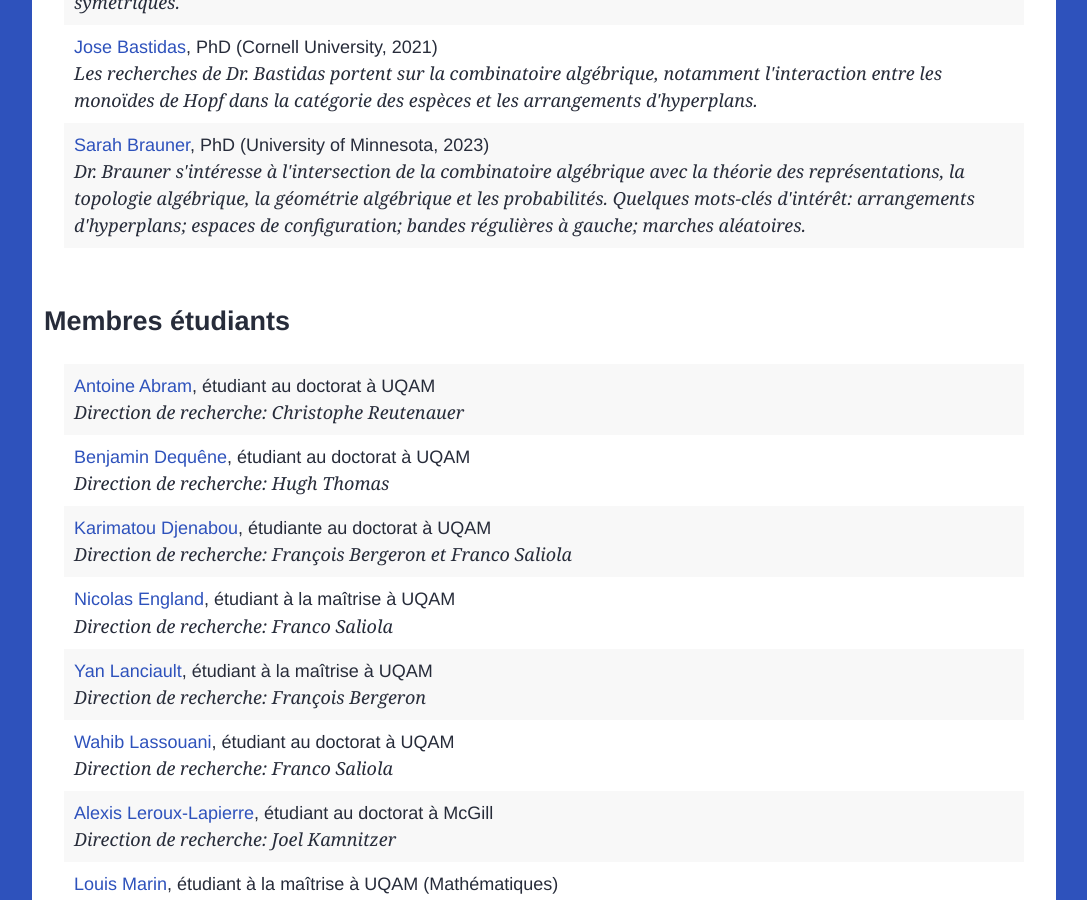
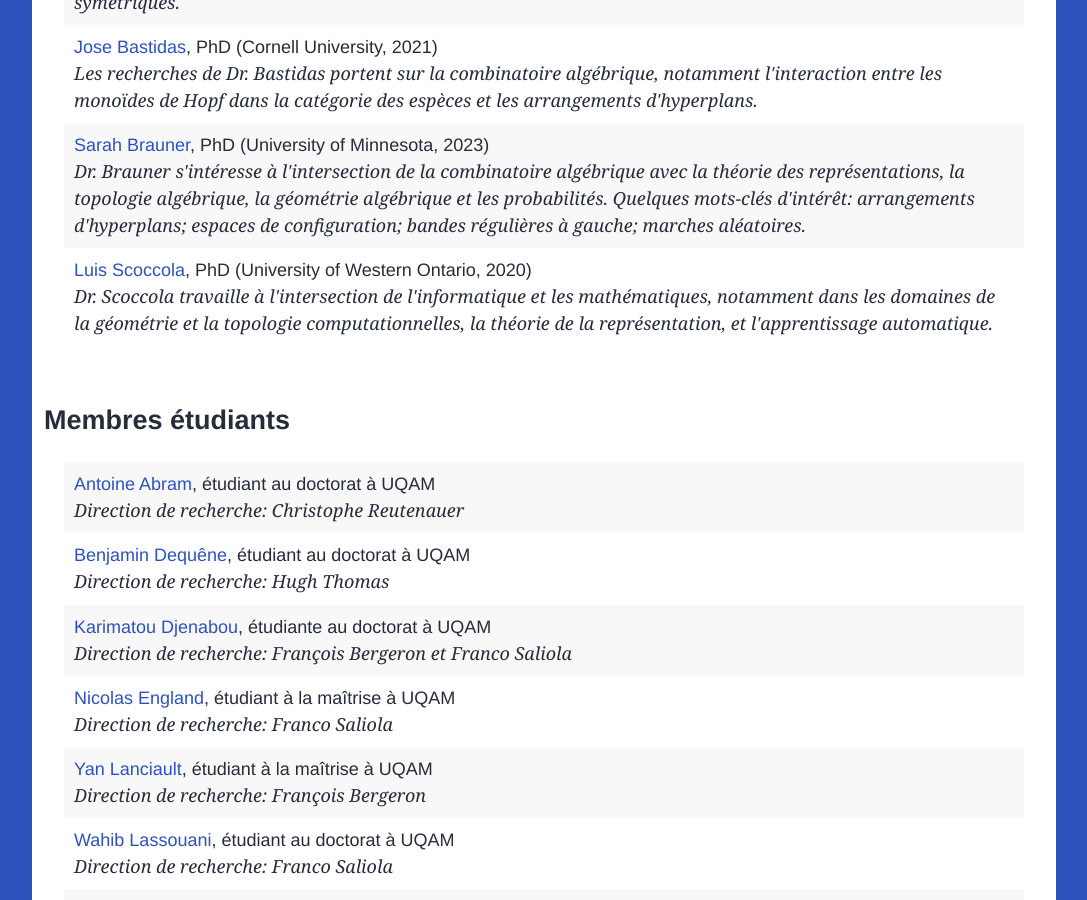
Before and after one commit to lacim-uqam/lacim-uqam.github.io, a Jekyll site: the page built from fr/membres.md, in a window 1280 px wide and 900 px high, scrolled down 2166 px. Shown: the whole window, without its empty margins (96-1183 px from the left). Built offline with Jekyll 4.4.1, drawn with Linux system fonts in a browser that asks for light colours; formulas are drawn with MathJax 3.

Commit message:
add Luis Scoccola to the list of postdocs

```diff
--- a/_data/members/postdocs.yml
+++ b/_data/members/postdocs.yml
@@ -4,7 +4,6 @@
   phd_supervisor: Alejandro Morales
   email: park.ga_yee@uqam.ca
   website: https://sites.google.com/view/gayeepark/home
-  category: postdoc
   research_interests: >
     Dr. Park works with tableaux and posets in connection with symmetric
     functions and \(GL(n,q)\). She is currently studying generalized Catalan
@@ -23,7 +22,6 @@
   phd_supervisor: Marcelo Aguiar
   email: jdb394@cornell.edu
   website: https://sites.google.com/view/bastidas/
-  category: postdoc
   research_interests: >
     Dr. Bastidas's research interests lie in algebraic combinatorics with
     a particular focus on the interplay between Hopf monoids in the category of
@@ -39,7 +37,6 @@
   phd_supervisor: Vic Reiner
   email: sarahbrauner@gmail.com
   website: https://www.sarahbrauner.com/
-  category: postdoc
   research_interests: >
     Dr. Brauner is interested in the intersection of algebraic combinatorics
     with representation theory, algebraic topology, algebraic geometry and
@@ -51,3 +48,19 @@
     algébrique et les probabilités. Quelques mots-clés d'intérêt: arrangements
     d'hyperplans; espaces de configuration; bandes régulières à gauche; marches
     aléatoires.
+
+- name: Luis Scoccola
+  phd_institution: University of Western Ontario
+  phd_year: 2020
+  phd_supervisor: Daniel J. Christensen
+  email: luis.scoccola@maths.ox.ac.uk
+  website: https://luisscoccola.com/
+  research_interests: >
+    Dr. Scoccola's reseach lies at the intersection of mathematics and computer
+    science: computational topology & geometry, representation theory, and
+    machine learning.
+  interets_de_recherche: >
+    Dr. Scoccola travaille à l'intersection de l'informatique et les
+    mathématiques, notamment dans les domaines de la géométrie et la topologie
+    computationnelles, la théorie de la représentation, et l'apprentissage
+    automatique.
```
